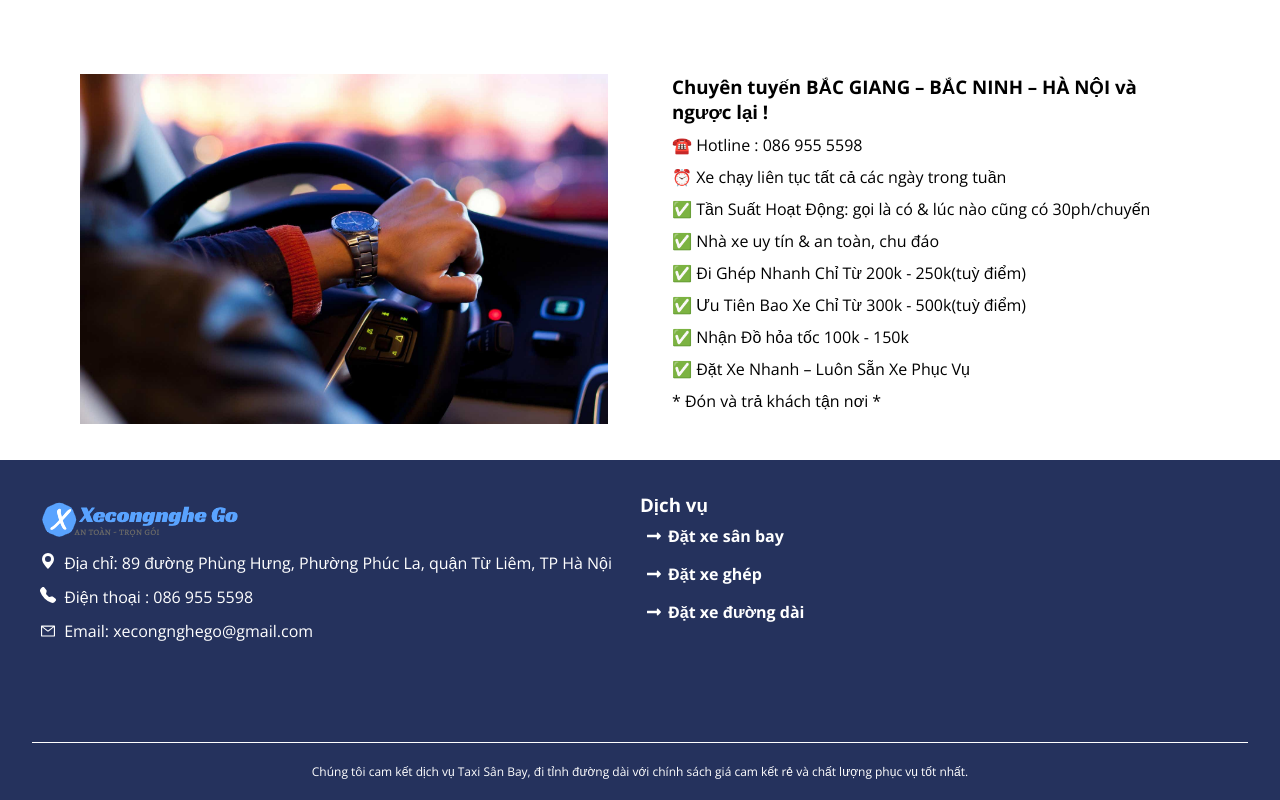
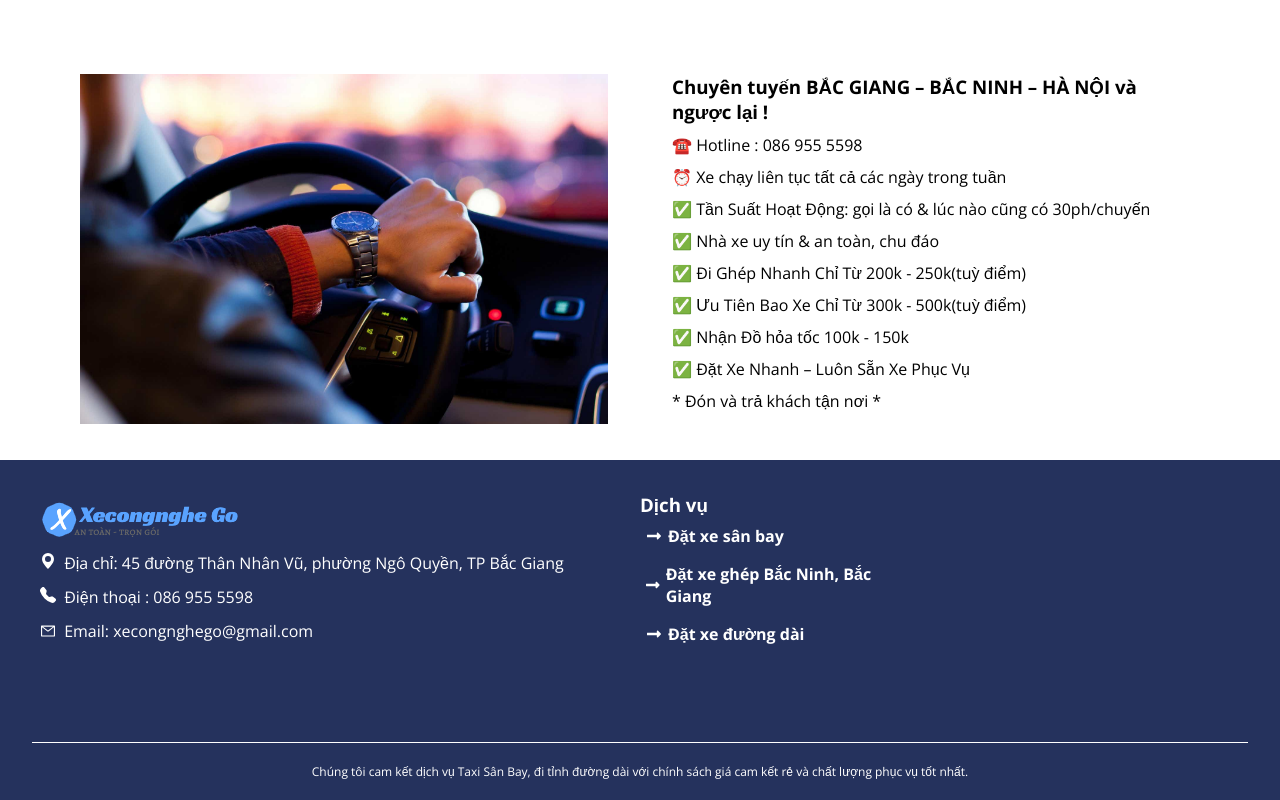
Before and after one commit to nmtuan1612/Taxi_booking_website, a Next.js app: page /book-success in a window 1280 px wide. Shown: the part 900-1700 px from the top of the page. Built offline with nearby package versions, Linux system fonts and the light colour scheme; a web font is replaced by a local one.

Commit message:
fix address

```diff
--- a/components/Footer/Footer.jsx
+++ b/components/Footer/Footer.jsx
@@ -6,6 +6,7 @@ import Image from "next/image";
 import { BsFillGeoAltFill, BsFillTelephoneFill } from "react-icons/bs";
 import { AiOutlineMail } from "react-icons/ai";
 import { FaLongArrowAltRight } from "react-icons/fa";
+import Link from "next/link";
 
 const Footer = () => {
   return (
@@ -15,8 +16,8 @@ const Footer = () => {
           <Image src={logoImg} alt="app-logo" priority />
           <div className="address">
             <div className="address__item">
-              <BsFillGeoAltFill style={{ marginRight: 4 }} /> Địa chỉ: 89 đường
-              Phùng Hưng, Phường Phúc La, quận Từ Liêm, TP Hà Nội
+              <BsFillGeoAltFill style={{ marginRight: 4 }} /> Địa chỉ: 45 đường
+              Thân Nhân Vũ, phường Ngô Quyền, TP Bắc Giang
             </div>
             <div className="address__item">
               <BsFillTelephoneFill style={{ marginRight: 4 }} /> Điện thoại :
@@ -34,16 +35,24 @@ const Footer = () => {
         <div className="services">
           <h3>Dịch vụ</h3>
           <div className="services__list">
+            <Link href="/dat-xe-san-bay">
               <h4 className="flex__align-center" style={{ padding: "8px 0" }}>
-              <FaLongArrowAltRight style={{ margin: "0 6px" }} /> Đặt xe sân bay
+                <FaLongArrowAltRight style={{ margin: "0 6px" }} /> Đặt xe sân
+                bay
               </h4>
+            </Link>
+            <Link href="/dat-xe-ghep">
               <h4 className="flex__align-center" style={{ padding: "8px 0" }}>
                 <FaLongArrowAltRight style={{ margin: "0 6px" }} /> Đặt xe ghép
+                Bắc Ninh, Bắc Giang
               </h4>
+            </Link>
+            <Link href="/">
               <h4 className="flex__align-center" style={{ padding: "8px 0" }}>
                 <FaLongArrowAltRight style={{ margin: "0 6px" }} /> Đặt xe đường
                 dài
               </h4>
+            </Link>
           </div>
         </div>
       </div>
```
Also changed, not shown: pages/dat-xe-ghep/index.jsx (+0 -8 lines). Lines whose indentation alone changed are shown as unchanged.
